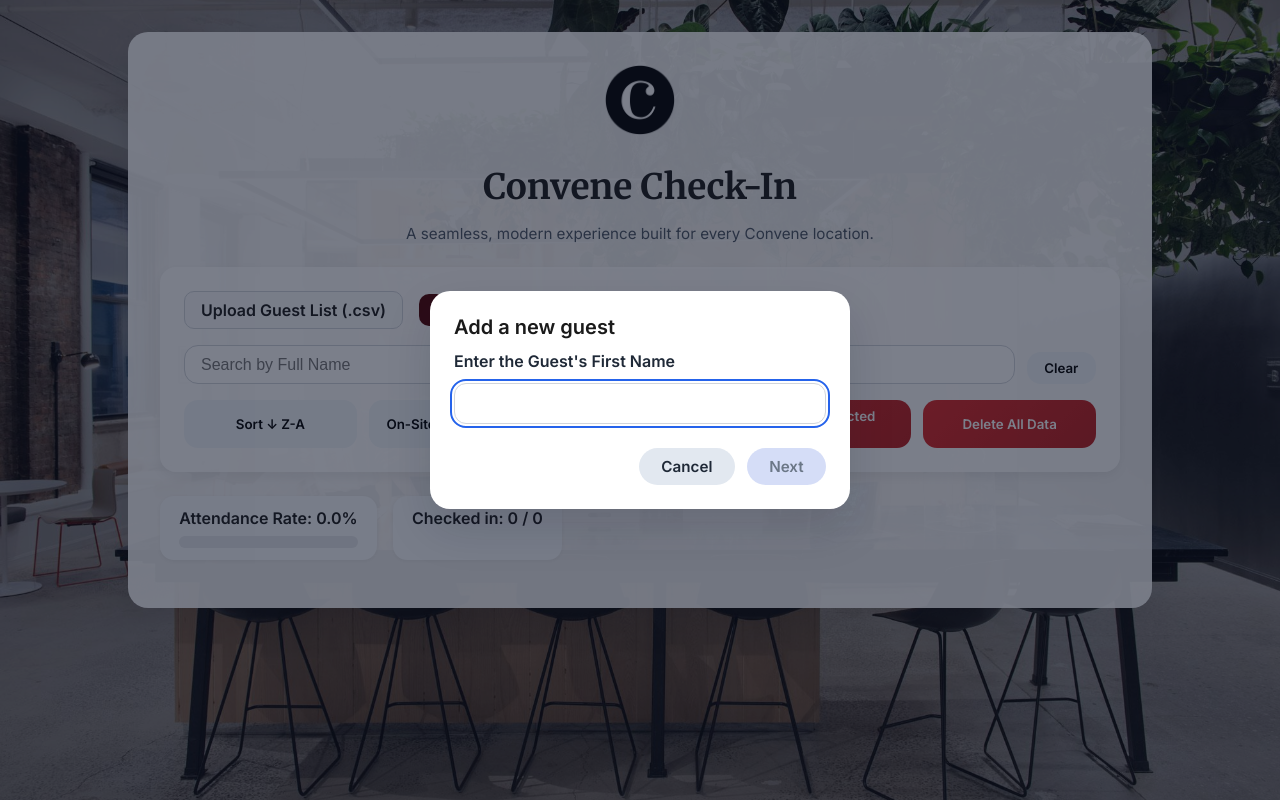
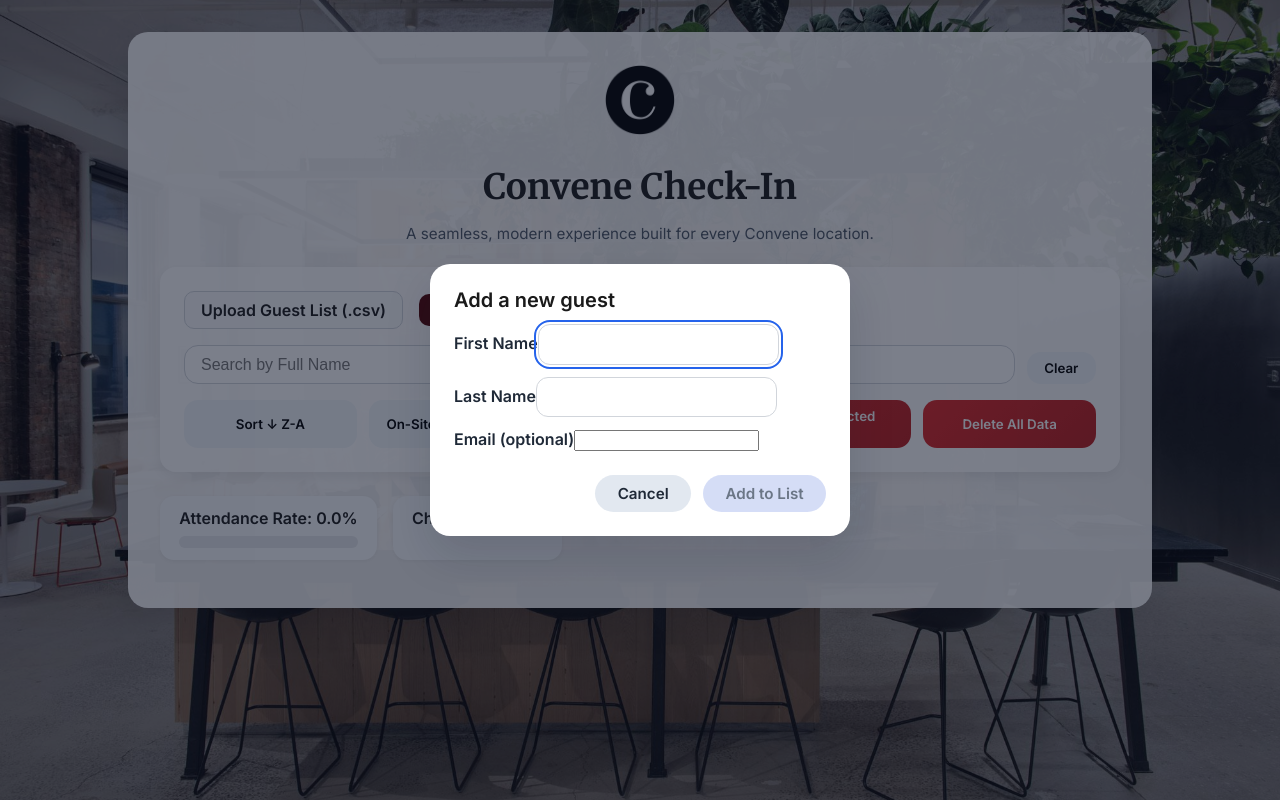
Before and after one commit to ogeylanioglu/check-in-app-bitbucket-preview, a React (Vite) app: page / in a window 1280 px wide. Both pictures are taken after a click on the button "+ Add guest". Built offline with nearby package versions, Linux system fonts and the light colour scheme; the HTML template or start-up script is replaced by a standard one.

Commit message:
Update App.jsx

```diff
--- a/src/App.jsx
+++ b/src/App.jsx
@@ -15,10 +15,10 @@ function App() {
   const [sortAsc, setSortAsc] = useState(true);
   const [showManualOnly, setShowManualOnly] = useState(false);
   const [isManualGuestModalOpen, setManualGuestModalOpen] = useState(false);
-  const [manualGuestStep, setManualGuestStep] = useState("first");
   const [manualGuestData, setManualGuestData] = useState({
     firstName: "",
     lastName: "",
+    email: "",
   });
   const [showResetModal, setShowResetModal] = useState(false);
   const [eventPendingDeletion, setEventPendingDeletion] = useState(null);
@@ -91,43 +91,30 @@ let parsedList = [];
 
   const addManualGuest = () => {
     ensureActiveEvent();
-    setManualGuestData({ firstName: "", lastName: "" });
-    setManualGuestStep("first");
+    setManualGuestData({ firstName: "", lastName: "", email: "" });
     setManualGuestModalOpen(true);
   };
 
   const closeManualGuestModal = () => {
     setManualGuestModalOpen(false);
-    setManualGuestStep("first");
-    setManualGuestData({ firstName: "", lastName: "" });
-  };
-
-  const handleManualGuestNext = () => {
-    if (!manualGuestData.firstName.trim()) return;
-    setManualGuestData((prev) => ({
-      ...prev,
-      firstName: prev.firstName.trim(),
-    }));
-    setManualGuestStep("last");
+    setManualGuestData({ firstName: "", lastName: "", email: "" });
   };
 
   const handleManualGuestSubmit = () => {
     const firstName = manualGuestData.firstName.trim();
     const lastName = manualGuestData.lastName.trim();
+    const email = manualGuestData.email.trim();
 
     if (!firstName || !lastName) return;
 
     const eventForGuest = ensureActiveEvent();
 
-    const emailName = `${firstName}${lastName ? "." + lastName : ""}`
-      .toLowerCase()
-      .replace(/\s+/g, "");
-    const email = `${emailName}@manual.com`;
-
     const newGuest = {
       firstName,
       lastName,
-      Email: email,
+      email,
+      isCheckedIn: false,
+      onSiteRegistration: true,
       registrationType: "On-Site",
     };
 
@@ -146,33 +133,20 @@ let parsedList = [];
     closeManualGuestModal();
   };
 
-  const isManualGuestFirstStep = manualGuestStep === "first";
-  const manualGuestInputLabel = isManualGuestFirstStep
-    ? "Enter the Guest's First Name"
-    : "Enter the Guest's Last Name";
-  const manualGuestInputValue = isManualGuestFirstStep
-    ? manualGuestData.firstName
-    : manualGuestData.lastName;
-  const manualGuestPrimaryLabel = isManualGuestFirstStep
-    ? "Next"
-    : "Add Guest";
-  const manualGuestPrimaryAction = isManualGuestFirstStep
-    ? handleManualGuestNext
-    : handleManualGuestSubmit;
-  const isManualGuestPrimaryDisabled = !manualGuestInputValue.trim();
-
-  const handleManualGuestInputChange = (value) => {
-    setManualGuestData((prev) =>
-      isManualGuestFirstStep
-        ? { ...prev, firstName: value }
-        : { ...prev, lastName: value }
-    );
+  const handleManualGuestInputChange = (field, value) => {
+    setManualGuestData((prev) => ({
+      ...prev,
+      [field]: value,
+    }));
   };
 
+  const isManualGuestFormValid =
+    manualGuestData.firstName.trim() && manualGuestData.lastName.trim();
+
   const handleManualGuestKeyDown = (event) => {
-    if (event.key === "Enter" && !isManualGuestPrimaryDisabled) {
+     if (event.key === "Enter" && isManualGuestFormValid) {
       event.preventDefault();
-      manualGuestPrimaryAction();
+      handleManualGuestSubmit();
     }
   };
 
@@ -467,17 +441,51 @@ let parsedList = [];
               <h2 id="manual-guest-modal-title">Add a new guest</h2>
             </div>
             <div className="modal__body">
-              <label className="modal__label" htmlFor="manual-guest-input">
-                {manualGuestInputLabel}
+              <div className="modal__field">
+                <label className="modal__label" htmlFor="manual-guest-first-name">
+                  First Name
                 </label>
                 <input
-                id="manual-guest-input"
+                  id="manual-guest-first-name"
                   type="text"
-                value={manualGuestInputValue}
-                onChange={(event) => handleManualGuestInputChange(event.target.value)}
+                  value={manualGuestData.firstName}
+                  onChange={(event) =>
+                    handleManualGuestInputChange("firstName", event.target.value)
+                  }
                   onKeyDown={handleManualGuestKeyDown}
                   autoFocus
                 />
+              </div>
+
+              <div className="modal__field">
+                <label className="modal__label" htmlFor="manual-guest-last-name">
+                  Last Name
+                </label>
+                <input
+                  id="manual-guest-last-name"
+                  type="text"
+                  value={manualGuestData.lastName}
+                  onChange={(event) =>
+                    handleManualGuestInputChange("lastName", event.target.value)
+                  }
+                  onKeyDown={handleManualGuestKeyDown}
+                />
+              </div>
+
+              <div className="modal__field">
+                <label className="modal__label" htmlFor="manual-guest-email">
+                  Email (optional)
+                </label>
+                <input
+                  id="manual-guest-email"
+                  type="email"
+                  value={manualGuestData.email}
+                  onChange={(event) =>
+                    handleManualGuestInputChange("email", event.target.value)
+                  }
+                  onKeyDown={handleManualGuestKeyDown}
+                />
+              </div>
             </div>
             <div className="modal__actions">
               <button
@@ -490,10 +498,10 @@ let parsedList = [];
               <button
                 type="button"
                 className="btn btn--primary"
-                onClick={manualGuestPrimaryAction}
-                disabled={isManualGuestPrimaryDisabled}
+                onClick={handleManualGuestSubmit}
+                disabled={!isManualGuestFormValid}
               >
-                {manualGuestPrimaryLabel}
+                Add to List
               </button>
             </div>
           </div>
```
Lines whose indentation alone changed are shown as unchanged.
